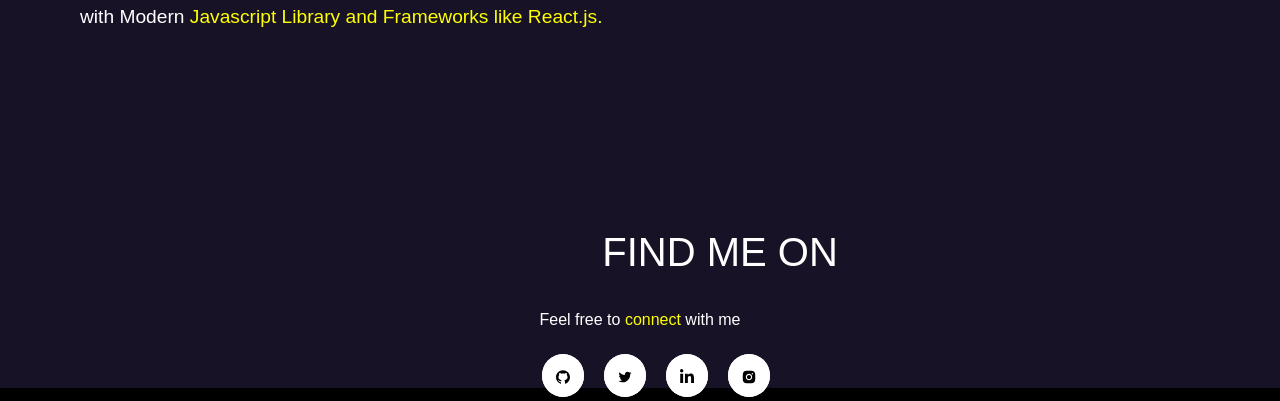
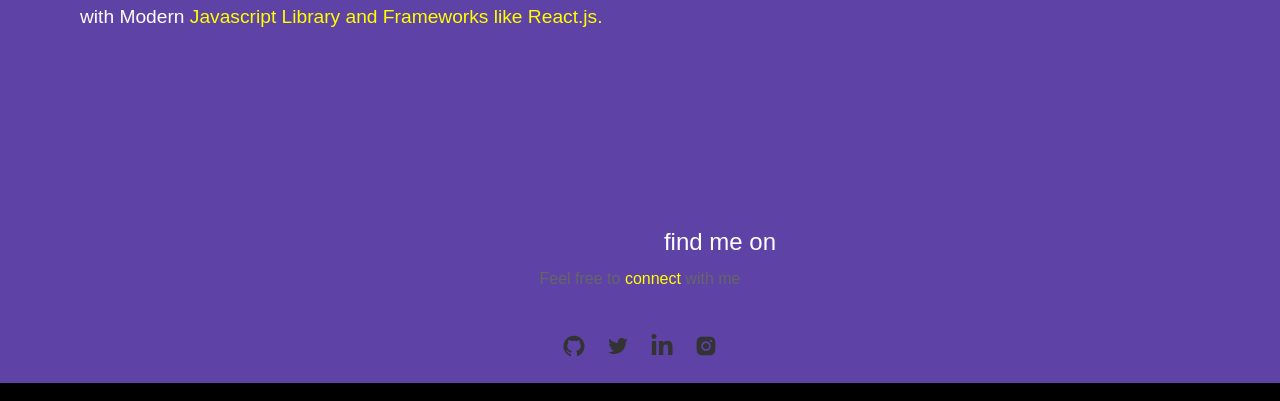
Before and after one commit to Poornima545/React-Portfolio, a React (Create React App) app: page / in a window 1280 px wide. Shown: the part 949-1350 px from the top of the page. Built offline with nearby package versions, Linux system fonts and the light colour scheme.

Commit message:
work going on still

```diff
--- a/src/components/Home/Home.css
+++ b/src/components/Home/Home.css
@@ -1,10 +1,6 @@
 #home{
-  background-image: url(../../assets/home-img.jpg);
- background-repeat: no-repeat;
- background-size: cover;
- background-position: center;
+  background-color: #5e42a6;
 }
-
 
 .home-container {
   display: flex;
@@ -124,10 +120,6 @@
 
 /*home2 style*/
 
-.home2-container {
-  background-color: #181226;
-}
-
 .home2-container h1 {
   margin: 10rem 0 2rem 10rem;
 }
@@ -197,30 +189,52 @@
 
 .home2-social {
   text-align: center;
-  top: 0;
+  display: flex;
+  flex-direction: column;
+  align-items: center;
+  justify-content: center;
+  height: 100%; /* Ensure the section takes up the full height */
 }
 
 .home2-social h1 {
-  text-transform: uppercase;
+  font-size: 24px;
+  margin-bottom: 10px; /* Add some bottom margin for spacing */
 }
 
-.social-para {
-  margin: 2rem 0;
+.home2-social .social-para {
+  color: #666;
+  font-size: 16px;
 }
 
 .social-links {
-  display: flex;
-  gap: 20px;
-  text-decoration: none;
-  list-style: none;
-  justify-content: center;
+  list-style-type: none;
+  padding: 0;
+  margin: 20px 0;
+}
+
+.social-icons {
+  display: inline-block;
+  margin: 0 10px;
 }
 
 .icon-colour {
-  border: 1px solid white;
-  border-radius: 50%;
-  padding: 0.75rem;
-  background-color: white;
-  color: black;
-  font-size: 1rem;
+  color: #333;
+  font-size: 24px;
+  transition: color 0.3s ease;
 }
+
+.icon-colour:hover {
+  color: #666;
+}
+
+/* Media query for mobile devices */
+@media screen and (max-width: 768px) {
+  .social-icons {
+    margin: 0 5px;
+  }
+
+  .icon-colour {
+    font-size: 20px;
+  }
+
+}
--- a/src/components/Navbar/Navbar.css
+++ b/src/components/Navbar/Navbar.css
@@ -25,12 +25,19 @@
     margin: 0 auto;
 }
 
+
 .desktop-menu a {
     text-decoration: none;
     color: white;
     font-weight: bold;
     transition: color 0.3s ease;
 }
+
+.desktop-menu a:hover {
+    color: yellow;
+    padding-bottom: 0.5rem;
+    border-bottom: 3px solid yellow;
+  }
 
 
 .navbar-container.scrolled .desktop-menu a {
```
